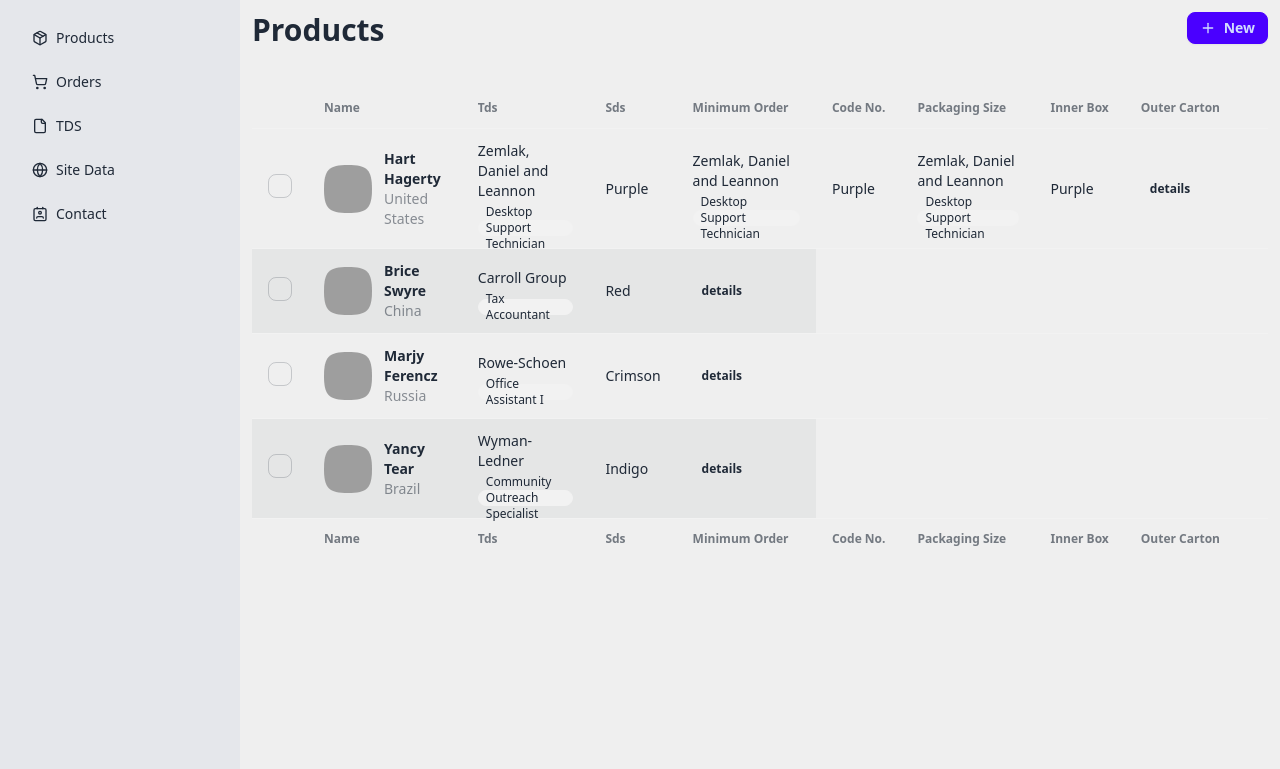
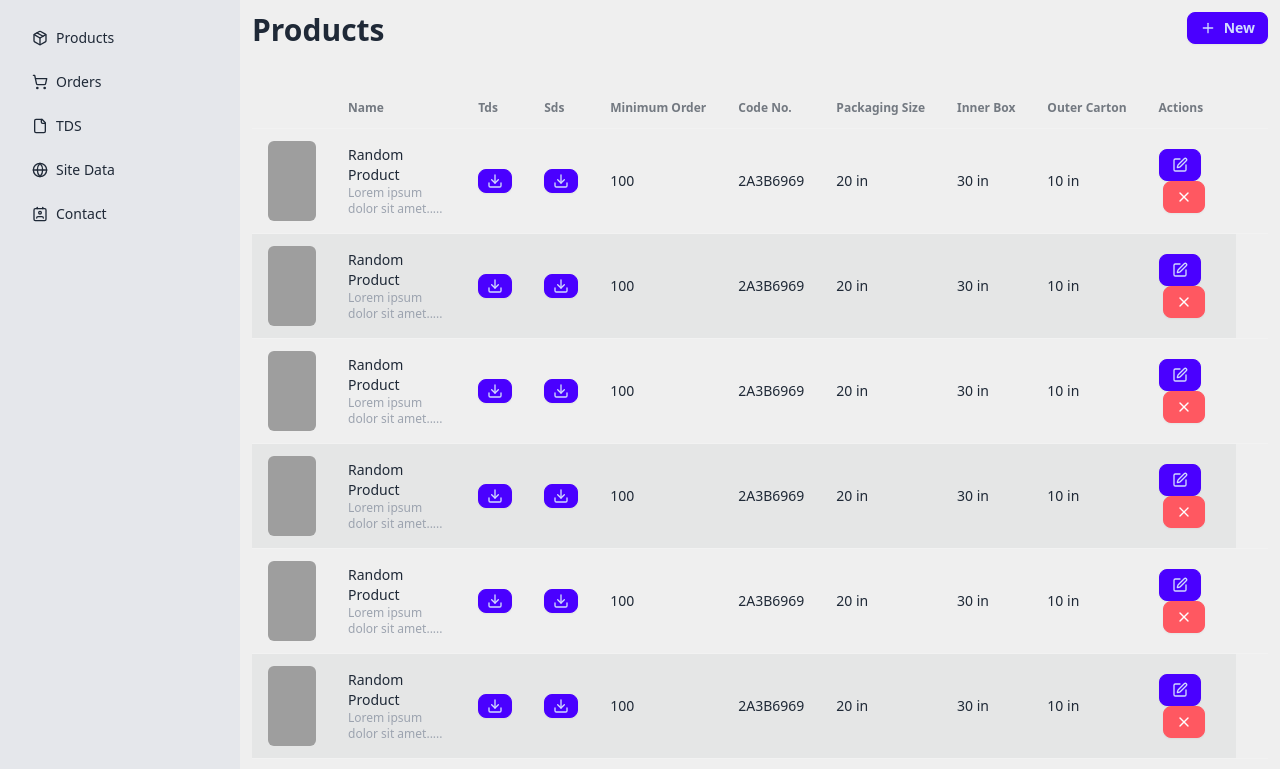
Before and after one commit to muztahiddurjoy/silockbd-admin, a React (Vite) app: page / in a window 1280 px wide. Shown: the top 769 px of the page. Built offline with nearby package versions, Linux system fonts and the light colour scheme; no server answers; sample sign-in values are in the browser's storage; grey boxes are pictures that could not be loaded.

Commit message:
product page table designed

```diff
--- /dev/null
+++ b/src/components/Products/TableAdapter/TableAdapter.tsx
@@ -0,0 +1,40 @@
+import { Download, Edit, X } from "lucide-react"
+
+const TableAdapter = () => {
+  return (
+    <tr>
+
+        <td className="w-[80px]">
+                <img src="https://www.silock.com.my/news_file/1996389322how%20to%20apply%20epoxy.jpg" alt="Avatar Tailwind CSS Component" className="w-[80px] h-[80px] object-cover rounded-md" />
+        </td>
+        <td>
+          <p className="font-medium text-md">Random Product</p>
+          <p className="text-xs text-gray-400">Lorem ipsum dolor sit amet.....</p>
+
+        </td>
+        <td>
+            <button className="btn btn-xs btn-primary"><Download size={16}/></button>
+        </td>
+        <td>
+        <button className="btn btn-xs btn-primary"><Download size={16}/></button>
+        </td>
+        <td>100</td>
+        <td>
+          2A3B6969
+        </td>
+        <td>20 in</td>
+        <td>
+          30 in
+        </td>
+        <td>
+          10 in
+        </td>
+        <td>
+          <button className="btn btn-sm btn-primary"><Edit size={16}/></button>
+          <button className="btn btn-sm btn-error text-white ml-1"><X size={16}/></button>
+        </td>
+      </tr>
+  )
+}
+
+export default TableAdapter
--- a/src/pages/Products.tsx
+++ b/src/pages/Products.tsx
@@ -1,6 +1,7 @@
 import Dashboard from '../components/Dashboard/Dashboard'
 import Header from '../components/Common/Header'
 import { Plus } from 'lucide-react'
+import TableAdapter from '../components/Products/TableAdapter/TableAdapter'
 
 const Products = () => {
   return (
@@ -25,142 +26,12 @@ const Products = () => {
         <th>Packaging Size</th>
         <th>Inner Box</th>
         <th>Outer Carton</th>
+        <th>Actions</th>
         <th></th>
       </tr>
     </thead>
     <tbody>
-      {/* row 1 */}
-      <tr>
-        <th>
-          <label>
-            <input type="checkbox" className="checkbox" />
-          </label>
-        </th>
-        <td>
-          <div className="flex items-center gap-3">
-            <div className="avatar">
-              <div className="mask mask-squircle w-12 h-12">
-                <img src="https://img.daisyui.com/tailwind-css-component-profile-2@56w.png" alt="Avatar Tailwind CSS Component" />
-              </div>
-            </div>
-            <div>
-              <div className="font-bold">Hart Hagerty</div>
-              <div className="text-sm opacity-50">United States</div>
-            </div>
-          </div>
-        </td>
-        <td>
-          Zemlak, Daniel and Leannon
-          <br/>
-          <span className="badge badge-ghost badge-sm">Desktop Support Technician</span>
-        </td>
-        <td>Purple</td>
-        <td>
-          Zemlak, Daniel and Leannon
-          <br/>
-          <span className="badge badge-ghost badge-sm">Desktop Support Technician</span>
-        </td>
-        <td>Purple</td>
-        <td>
-          Zemlak, Daniel and Leannon
-          <br/>
-          <span className="badge badge-ghost badge-sm">Desktop Support Technician</span>
-        </td>
-        <td>Purple</td>
-        <th>
-          <button className="btn btn-ghost btn-xs">details</button>
-        </th>
-      </tr>
-      {/* row 2 */}
-      <tr>
-        <th>
-          <label>
-            <input type="checkbox" className="checkbox" />
-          </label>
-        </th>
-        <td>
-          <div className="flex items-center gap-3">
-            <div className="avatar">
-              <div className="mask mask-squircle w-12 h-12">
-                <img src="https://img.daisyui.com/tailwind-css-component-profile-3@56w.png" alt="Avatar Tailwind CSS Component" />
-              </div>
-            </div>
-            <div>
-              <div className="font-bold">Brice Swyre</div>
-              <div className="text-sm opacity-50">China</div>
-            </div>
-          </div>
-        </td>
-        <td>
-          Carroll Group
-          <br/>
-          <span className="badge badge-ghost badge-sm">Tax Accountant</span>
-        </td>
-        <td>Red</td>
-        <th>
-          <button className="btn btn-ghost btn-xs">details</button>
-        </th>
-      </tr>
-      {/* row 3 */}
-      <tr>
-        <th>
-          <label>
-            <input type="checkbox" className="checkbox" />
-          </label>
-        </th>
-        <td>
-          <div className="flex items-center gap-3">
-            <div className="avatar">
-              <div className="mask mask-squircle w-12 h-12">
-                <img src="https://img.daisyui.com/tailwind-css-component-profile-4@56w.png" alt="Avatar Tailwind CSS Component" />
-              </div>
-            </div>
-            <div>
-              <div className="font-bold">Marjy Ferencz</div>
-              <div className="text-sm opacity-50">Russia</div>
-            </div>
-          </div>
-        </td>
-        <td>
-          Rowe-Schoen
-          <br/>
-          <span className="badge badge-ghost badge-sm">Office Assistant I</span>
-        </td>
-        <td>Crimson</td>
-        <th>
-          <button className="btn btn-ghost btn-xs">details</button>
-        </th>
-      </tr>
-      {/* row 4 */}
-      <tr>
-        <th>
-          <label>
-            <input type="checkbox" className="checkbox" />
-          </label>
-        </th>
-        <td>
-          <div className="flex items-center gap-3">
-            <div className="avatar">
-              <div className="mask mask-squircle w-12 h-12">
-                <img src="https://img.daisyui.com/tailwind-css-component-profile-5@56w.png" alt="Avatar Tailwind CSS Component" />
-              </div>
-            </div>
-            <div>
-              <div className="font-bold">Yancy Tear</div>
-              <div className="text-sm opacity-50">Brazil</div>
-            </div>
-          </div>
-        </td>
-        <td>
-          Wyman-Ledner
-          <br/>
-          <span className="badge badge-ghost badge-sm">Community Outreach Specialist</span>
-        </td>
-        <td>Indigo</td>
-        <th>
-          <button className="btn btn-ghost btn-xs">details</button>
-        </th>
-      </tr>
+      {Array(10).fill("_").map((v,i)=> <TableAdapter key={i}/>)}
     </tbody>
 
     <tfoot>
@@ -174,6 +45,7 @@ const Products = () => {
         <th>Packaging Size</th>
         <th>Inner Box</th>
         <th>Outer Carton</th>
+        <th>Actions</th>
         <th></th>
       </tr>
     </tfoot>
```
